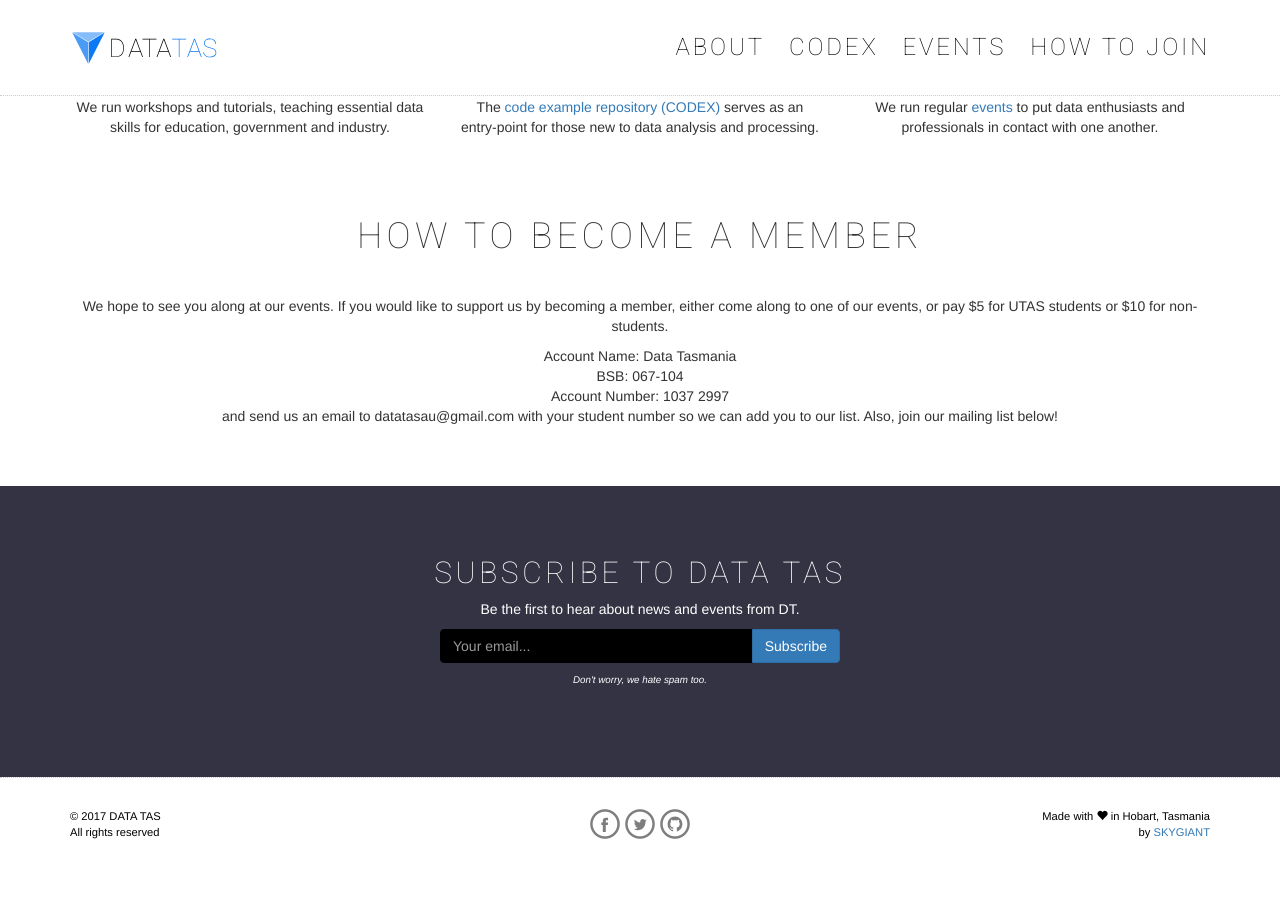
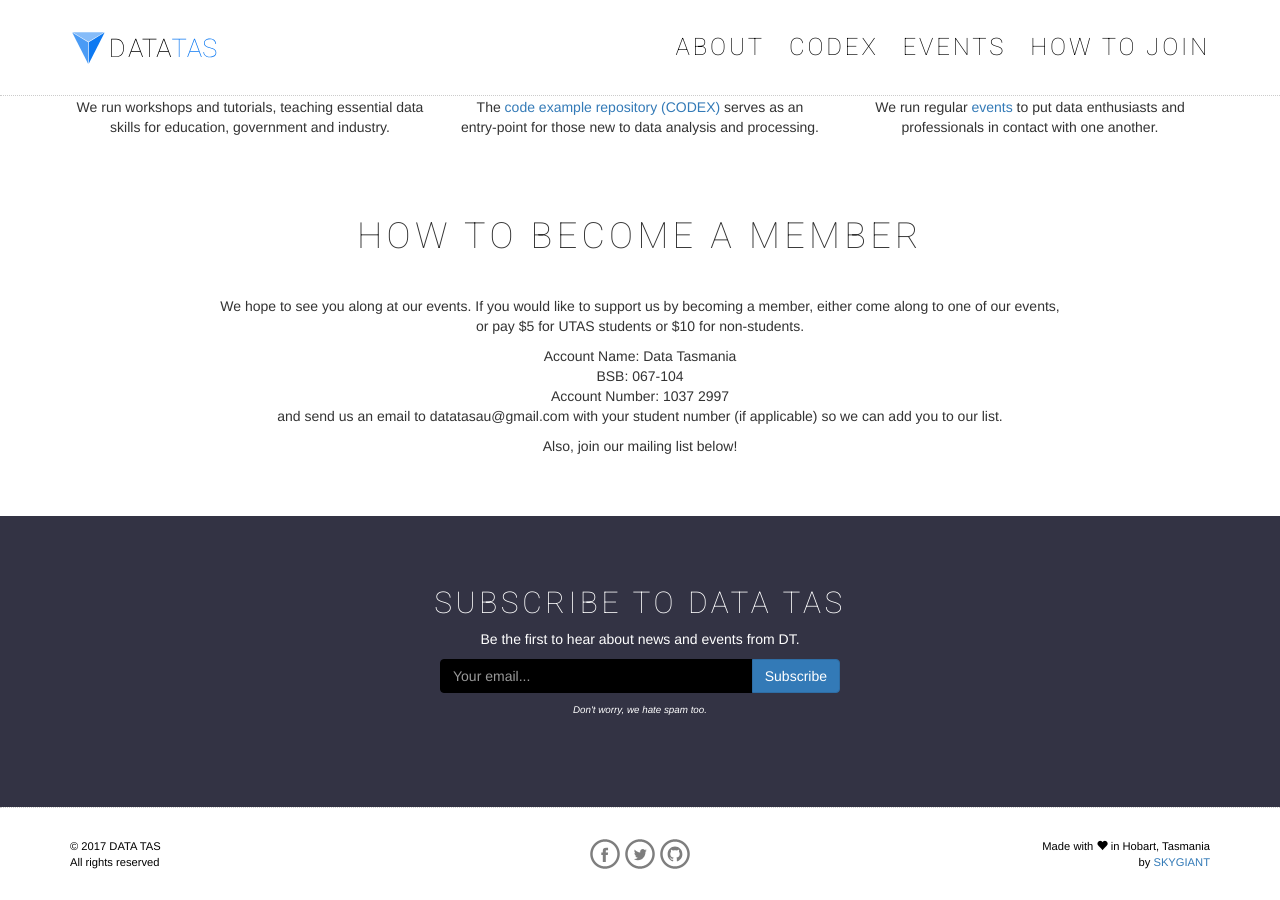
Before and after one commit to datatas/datatas.github.io, a Jekyll site: the page built from index.html, in a window 1280 px wide and 900 px high, scrolled down 727 px. Built offline with Jekyll 4.4.1, drawn with Linux system fonts in a browser that asks for light colours; nearby versions of some CDN libraries; before the commit the page ends 1597 px from its top, so only the background shows below that.

Commit message:
Update index.html
Adding note on submission of student number

```diff
--- a/index.html
+++ b/index.html
@@ -53,8 +53,10 @@ show_mcml2019: false
             </div>
             <div class="row">
                 <div class="col-sm-12 service">
-                <p>We hope to see you along at our events. If you would like to support us by becoming a member, either come along to one of our events, or pay $5 for UTAS students or $10 for non-students. </p>
-                <p>Account Name: Data Tasmania <br> BSB: 067-104 <br> Account Number: 1037 2997 <br> and send us an email to datatasau@gmail.com with your student number so we can add you to our list. Also, join our mailing list below!
+                <p>We hope to see you along at our events. If you would like to support us by becoming a member, either come along to one of our events,<br>
+                   or pay $5 for UTAS students or $10 for non-students.</p>
+                <p>Account Name: Data Tasmania <br> BSB: 067-104 <br> Account Number: 1037 2997 <br> and send us an email to datatasau@gmail.com with your student number (if applicable) so we can add you to our list.</p>
+                <p>Also, join our mailing list below!</p>
             </div>
         </div>
      </div>
```
